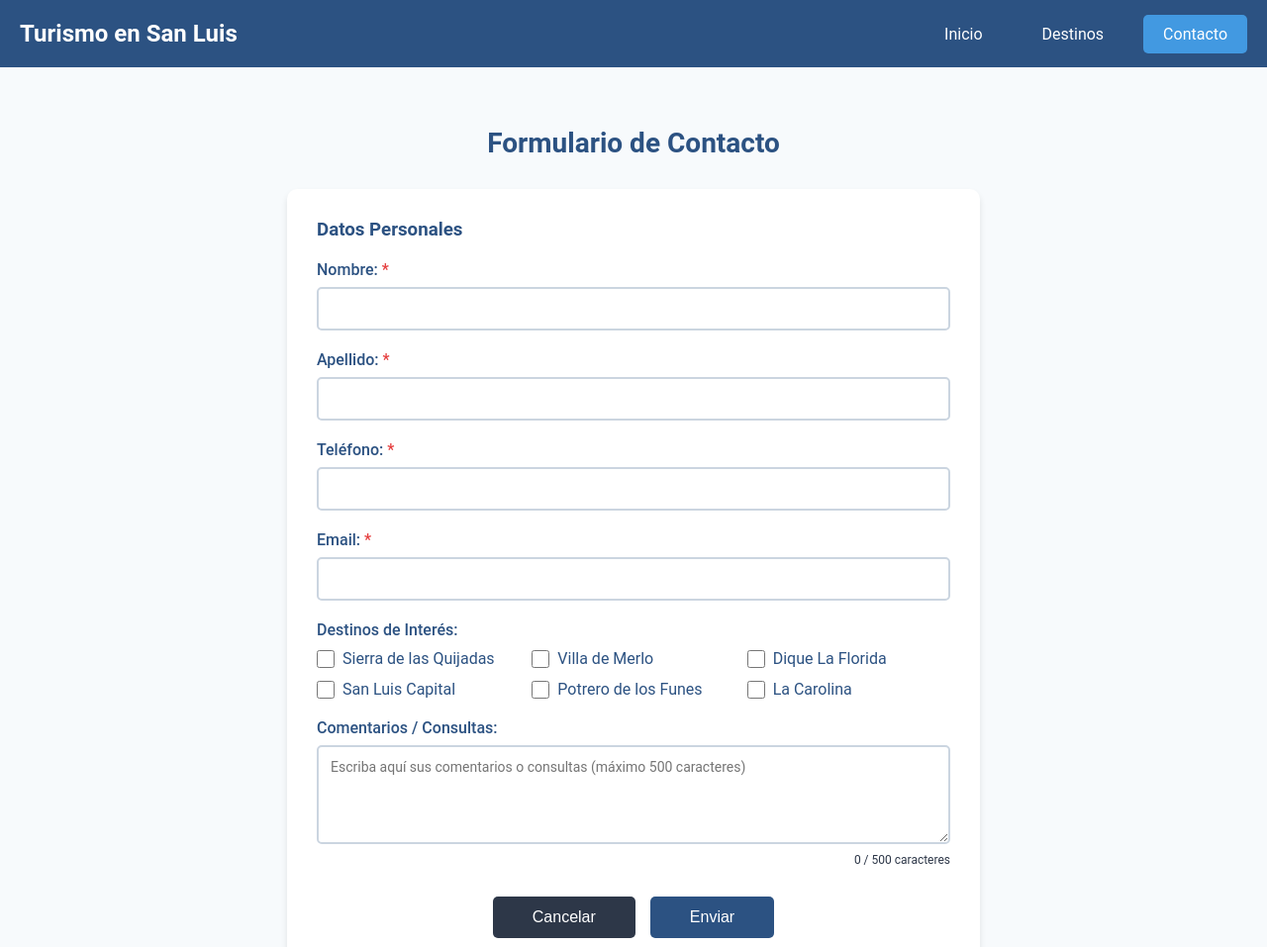
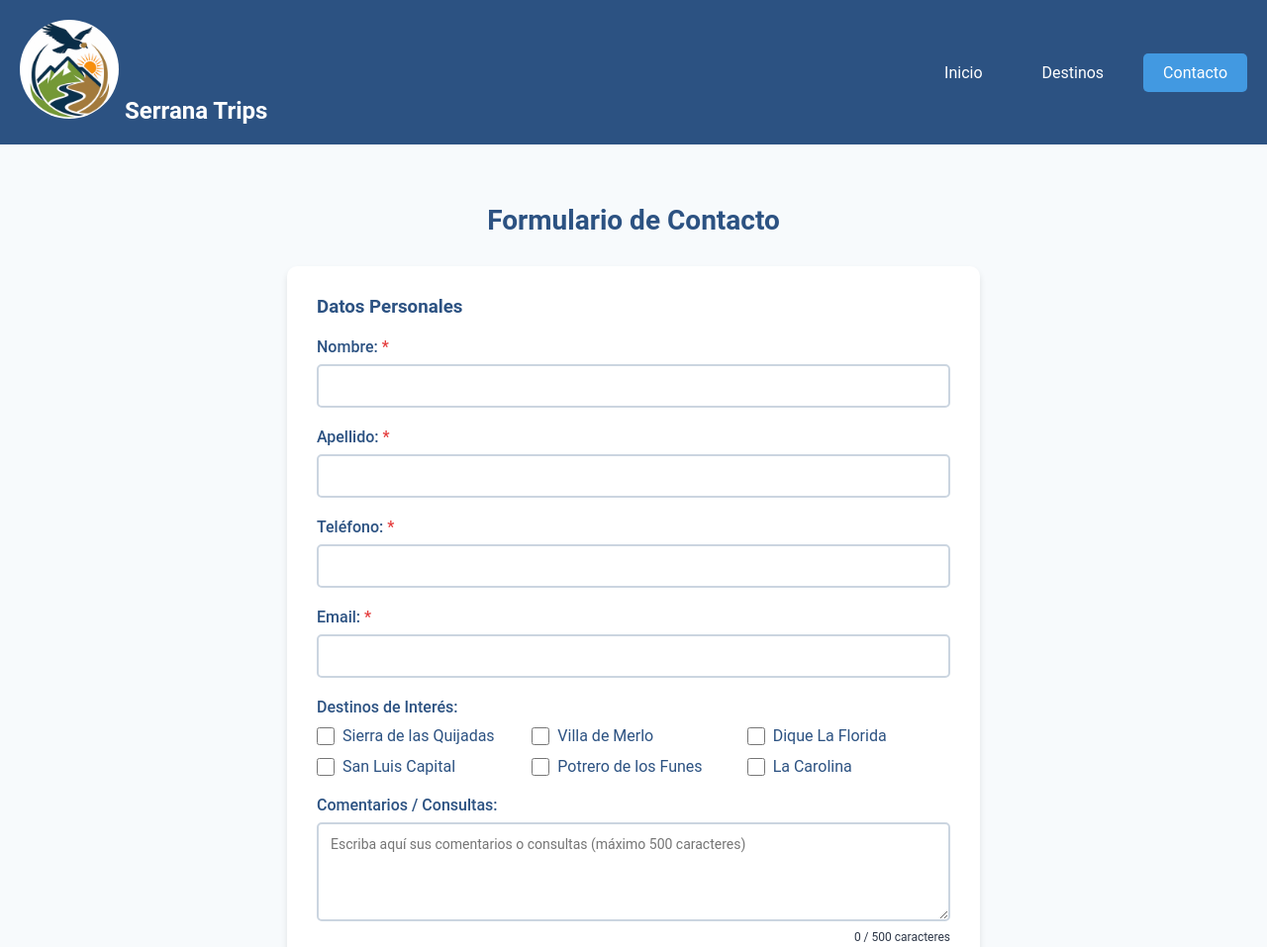
Before and after one commit to KariAltamirano/Integrador_Web-Altamirano-Dave, a plain HTML site: page formulario/formulario.html in a window 1280 px wide. Shown: the top 957 px of the page at 99% size. Drawn offline with Linux system fonts and the light colour scheme.

Commit message:
modificación logo

```diff
--- a/formulario/formulario.html
+++ b/formulario/formulario.html
@@ -3,13 +3,17 @@
 <head>
     <meta charset="UTF-8">
     <meta name="viewport" content="width=device-width, initial-scale=1.0">
-    <title>Formulario</title>
+    <title>
+        Formulario</title>
     <link rel="stylesheet" href="formulario.css">
 </head>
 <body>
     <header>
         <nav class="navbar">
-            <h1>Turismo en San Luis</h1>
+            <h1>
+                <img src="/img/Logo/Logo Serrana trips.png" alt="Logo de la página" width="100" height="100"
+                 style="border-radius: 50%; object-fit: cover; border:4px solid var(azul claro)">
+                Serrana Trips</h1>
             <ul class="nav-menu">
                 <li><a href="../index.html">Inicio</a></li>
                 <li><a href="../articulo/articulo.html">Destinos</a></li>
```
Also changed, not shown: articulo/articulo.html (+2 -1 lines), index.html (+2 -1 lines).
